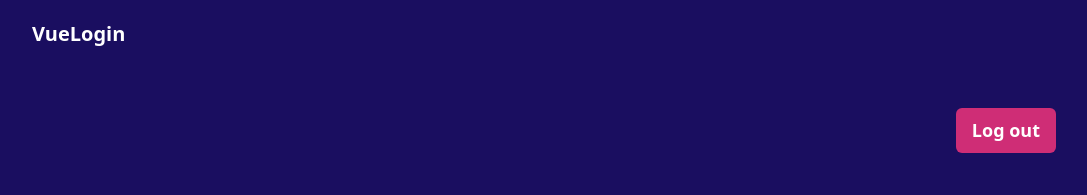
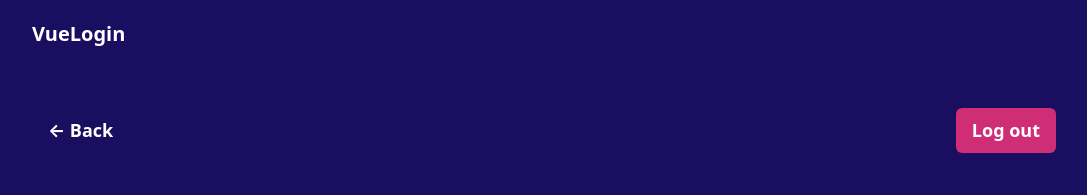
Before and after one commit to o-louis/Vue-Login, a Vue app: page /account in a window 1280 px wide. Shown: the top 195 px of the page, without its empty margins (96-1183 px from the left). Built offline with nearby package versions, Linux system fonts and the light colour scheme; no server answers; sample sign-in values are in the browser's storage.

Commit message:
feat(UserAccount): Add a back button to redirect to the home

```diff
--- a/src/views/UserAccount.vue
+++ b/src/views/UserAccount.vue
@@ -2,12 +2,22 @@
   <main
     class="flex flex-col w-full max-w-screen-lg m-auto mt-10 text-lg leading-relaxed text-white"
   >
+    <div class="flex">
+      <button>
+        <router-link
+          to="Home"
+          class="px-4 py-2 font-bold text-white hover:underline"
+        >
+          ← Back
+        </router-link>
+      </button>
       <button
         class="px-4 py-2 ml-auto font-bold text-white rounded-md bg-pink hover:opacity-90"
         @click="logout()"
       >
         Log out
       </button>
+    </div>
     <h1 class="mt-10 mb-4 text-2xl font-bold">Hello {{ name }} 🤙</h1>
     <p>You are now connected ! Congrats !</p>
     <div v-if="gif" class="self-center mt-14">
```
Lines whose indentation alone changed are shown as unchanged.
